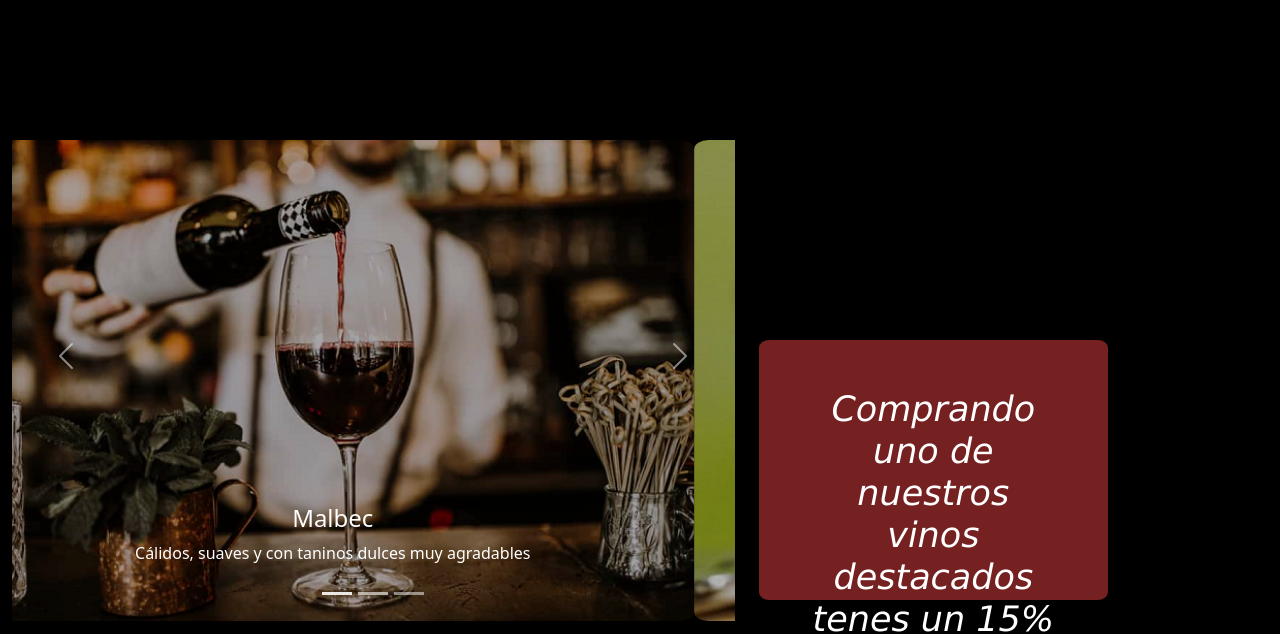
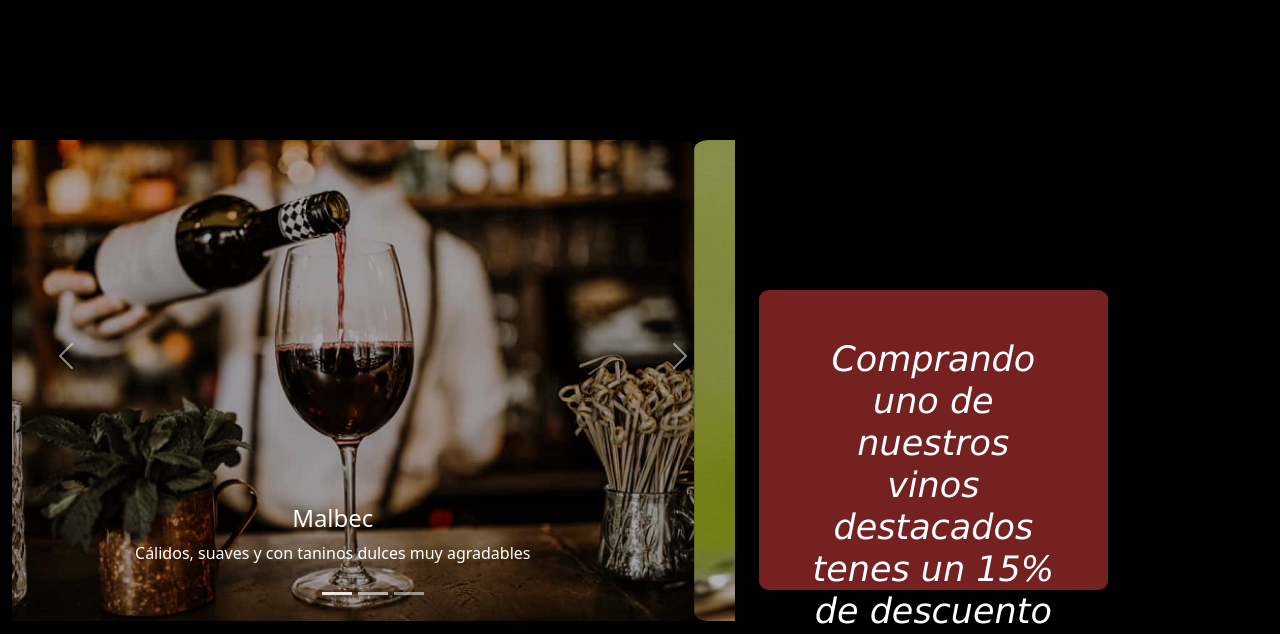
Before and after one commit to niicolekaplan/prueba-repo, a website: page index.html in a window 1280 px wide. Shown: the part 204-838 px from the top of the page. Drawn offline with nearby package versions, Linux system fonts and the light colour scheme; a web font is replaced by a local one.

Commit message:
cambios en descuento por github

```diff
--- a/Css/style.css
+++ b/Css/style.css
@@ -196,10 +196,10 @@ body {
   font-size: 35px;
   color: rgb(255, 255, 255);
   margin-right: 160px;
-  margin-top: 350px;
+  margin-top: 300px;
   background-color: rgba(192, 55, 55, 0.616);
   border-radius: 3%;
-  height: 260px;
+  height: 300px;
 }
 
 .title-wine:hover {
```
